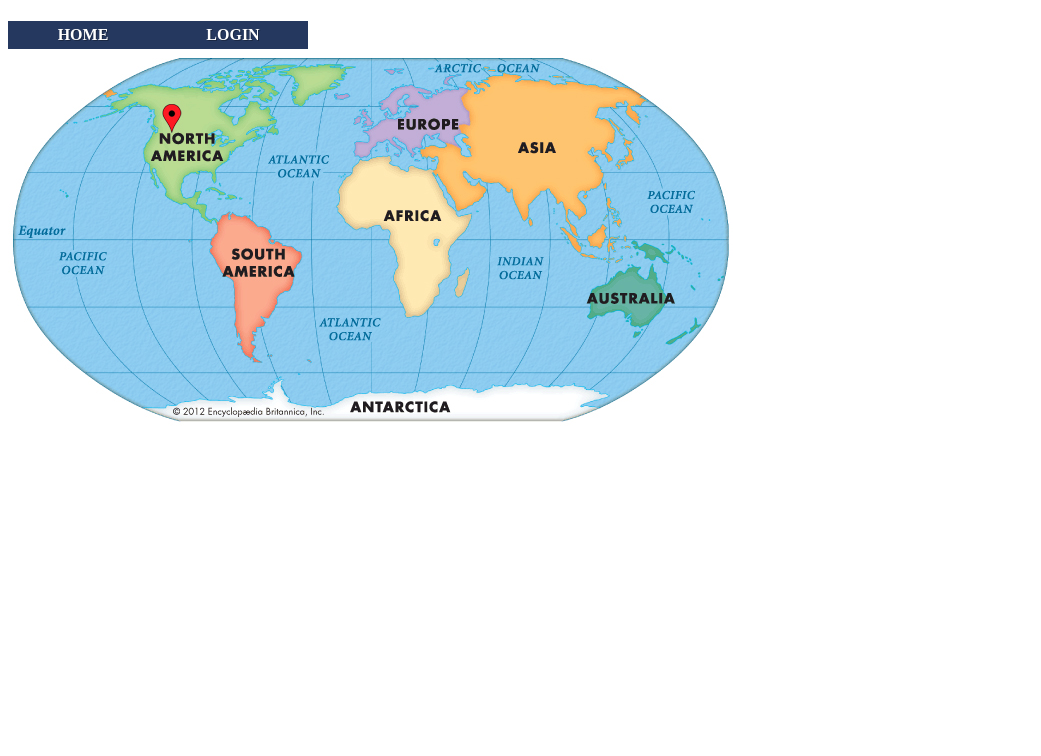
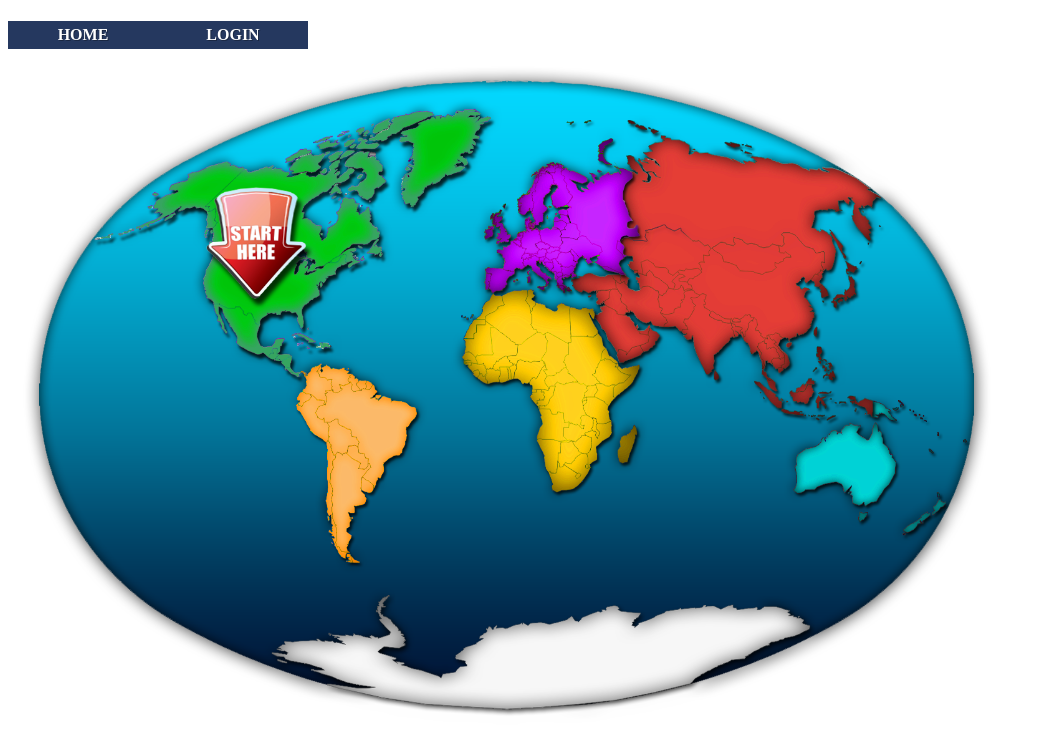
Before and after one commit to alleyazahri/SoftEng, a Django app: template student/templates/student/home.html in a window 1280 px wide. Shown: the part 45-801 px from the top of the page, without its empty margins (0-1041 px from the left). Before the commit the page ends 467 px from the top, so only its background shows below. Run offline with Django 3.2, Linux system fonts and the light colour scheme; the template is opened without the code that fills it, so the values that code supplies are empty.

Commit message:
Messing with home.html

```diff
--- a/student/templates/student/home.html
+++ b/student/templates/student/home.html
@@ -5,7 +5,7 @@
 
 {% block content %}
 
-		<img src = "{% static 'world1.jpg' %}" alt="map" usemap="#gamemap">
+		<img src = "{% static 'Level1.png' %}" alt="map" usemap="#gamemap" width="80%">
 		<map name="gamemap">
   			<area shape="circle" coords="180,95,42" alt="1game" href = "{% url 'student.views.game1' %}">
 			<!--<area shape="circle" coords="250,220,40" alt="1game" href = "{% url 'student.views.game2' %}">-->
```
Also changed, not shown: db.sqlite3.
